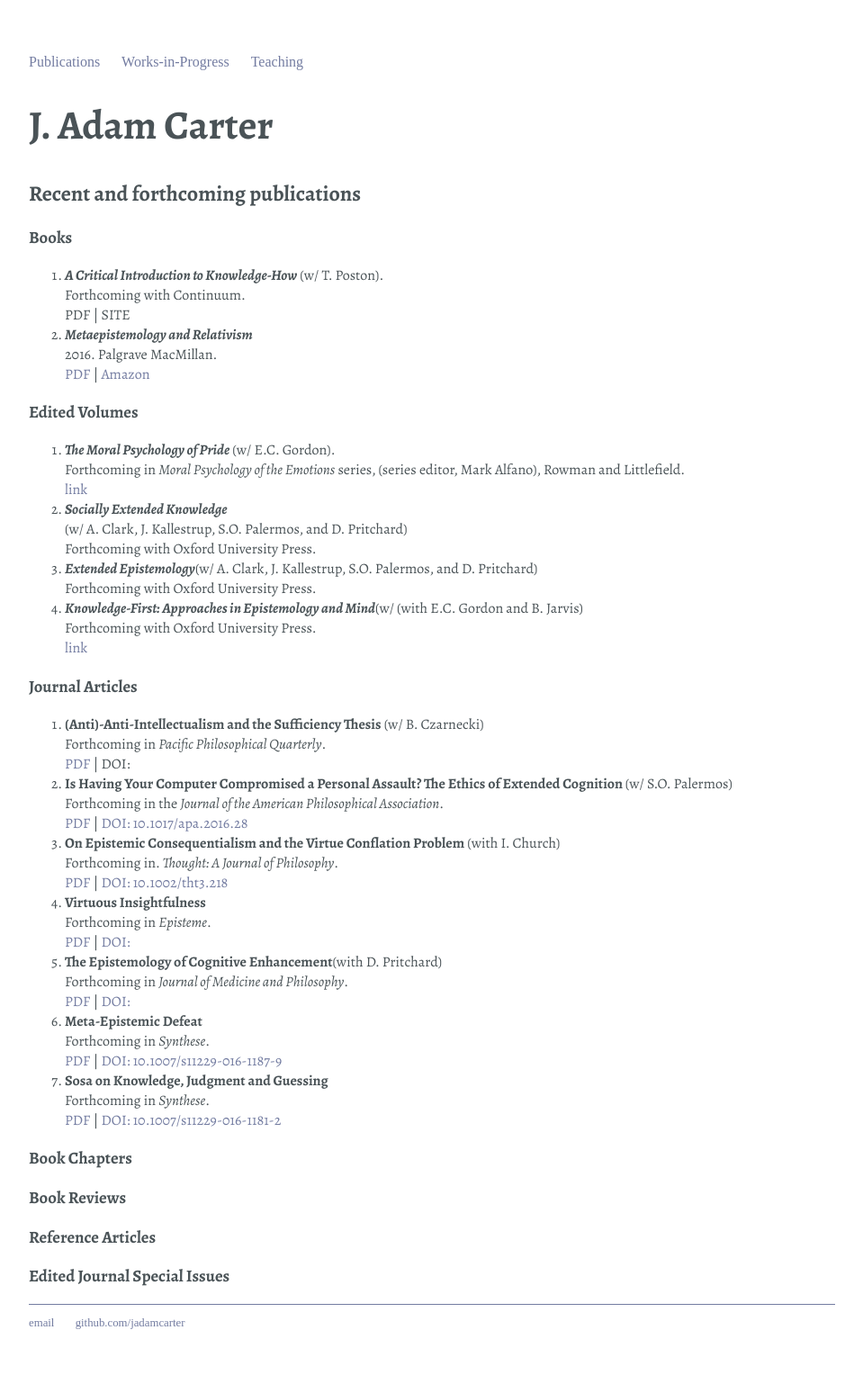
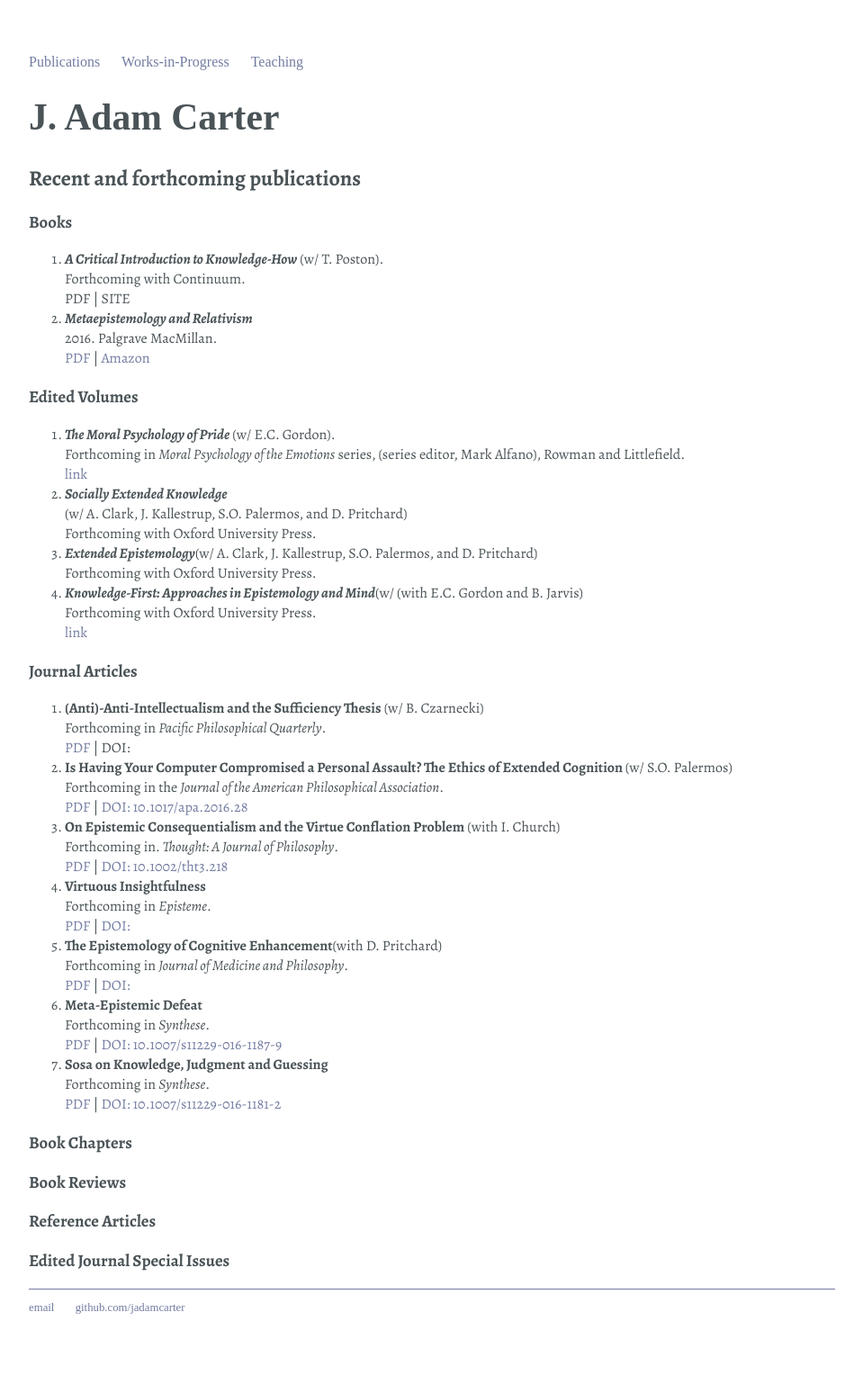
Before and after one commit to jadamcarter/jadamcarter.github.io, a Jekyll site: the page built from index.html, in a window 1280 px wide. Shown: the whole page at 90% size, without its empty margins (160-1119 px from the left). Built offline with Jekyll 4.4.1, drawn with Linux system fonts in a browser that asks for light colours; some web fonts are replaced.

Commit message:
Update main.css

```diff
--- a/css/main.css
+++ b/css/main.css
@@ -22,8 +22,8 @@ a:hover {
     text-decoration: underline;
 }
 h1 {
-    font-size: 2.8em;
-    font-family:'Alegreya', 'Alegreya', 'Alegreya';
+    font-size: 2.6em;
+    font-family:'Alegreya SC', 'Alegreya SC', 'Alegreya SC';
     color: #4A5357
 }
 p {
```
